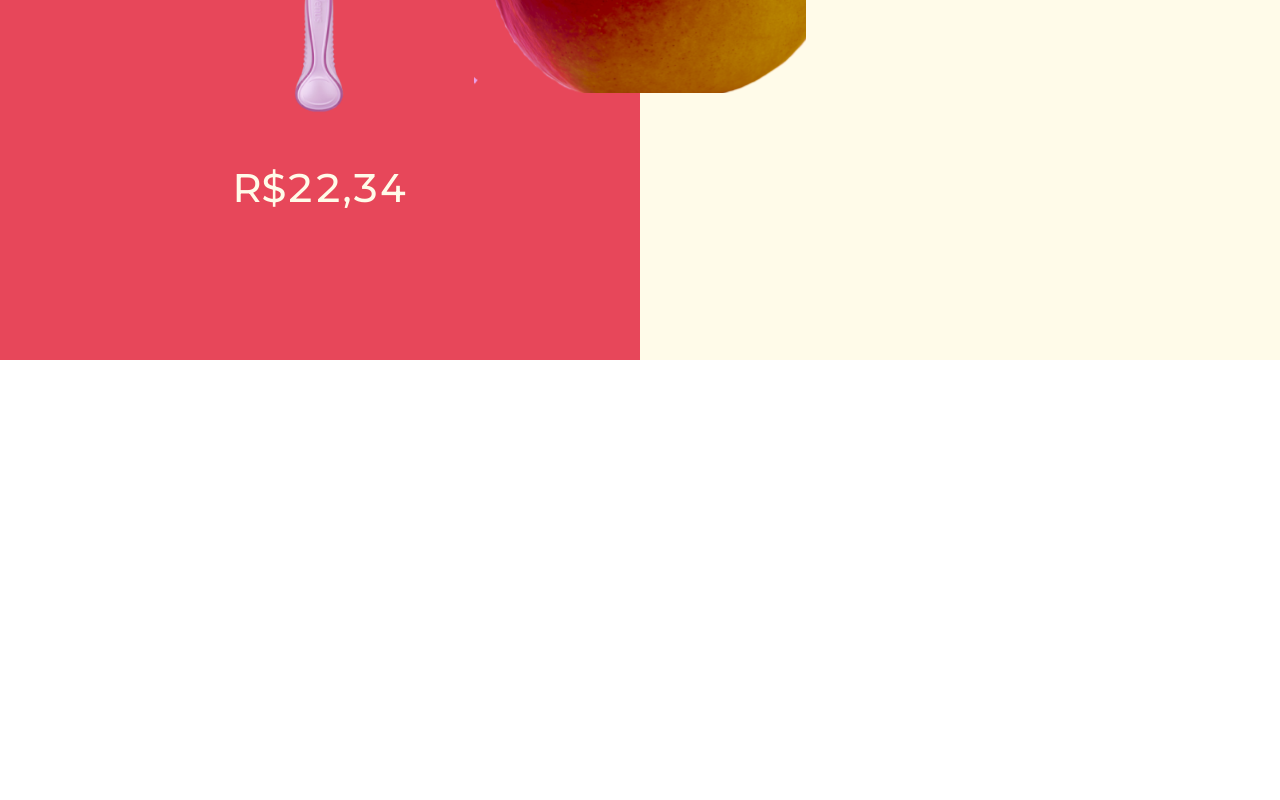
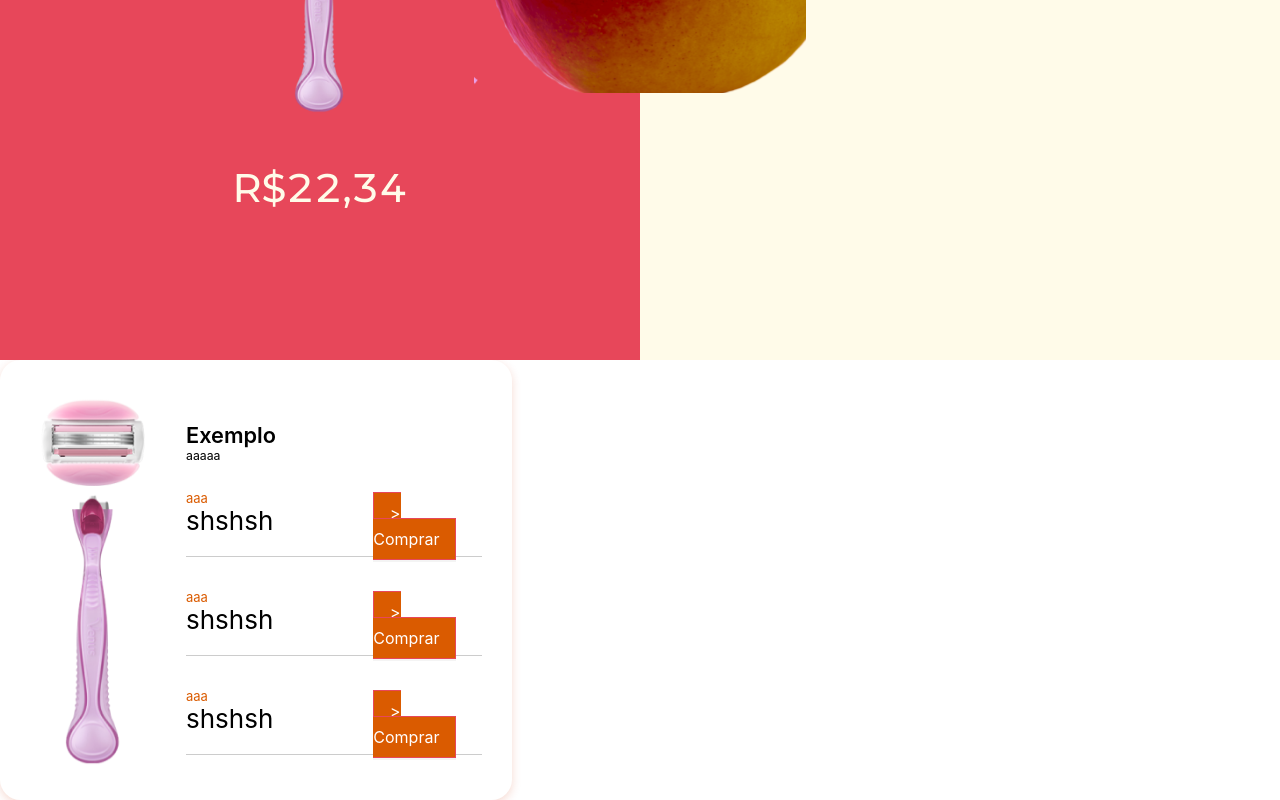
Before and after one commit to sofiadinizms/HackGrrrl, a React (Create React App) app in the folder client/: page / in a window 1280 px wide. Shown: the part 1240-2040 px from the top of the page. Before the commit the page ends 1600 px from the top, so only its background shows below. Built offline with nearby package versions, Linux system fonts and the light colour scheme.

Commit message:
feature(feature/comparation-features): creating the modal

```diff
--- a/client/src/App.jsx
+++ b/client/src/App.jsx
@@ -2,6 +2,11 @@ import {
   SearchPage,
   PriceComparison
 } from './components';
+
+import {
+  WhereToBuy
+} from './views';
+
 import {
   AppBox
 } from './AppStyles';
@@ -11,6 +16,7 @@ function App() {
     <AppBox>
       <SearchPage />
       <PriceComparison />
+      <WhereToBuy />
     </AppBox>
 
   );
--- /dev/null
+++ b/client/src/components/ProductModal/index.jsx
@@ -0,0 +1,23 @@
+import React, { useState, useEffect } from 'react';
+import ProductsBrandRelated from '../ProductsBrandRelated';
+import { ContainerModal, SubTitle, TitleModal, ContainerInfo } from './styles';
+import productExample from '../Assets/gillete_example.png';
+
+function ProductModal({ title, subtitle, image }) {
+    return (
+        <ContainerModal>
+            <img src={productExample} />
+            <ContainerInfo>
+                <div>
+                <TitleModal>Exemplo</TitleModal>
+                <SubTitle>aaaaa</SubTitle>
+             </div>
+            <ProductsBrandRelated />
+            <ProductsBrandRelated />
+            <ProductsBrandRelated />
+            </ContainerInfo>
+        </ContainerModal>
+    )
+}
+
+export default ProductModal;
--- /dev/null
+++ b/client/src/components/ProductModal/styles.js
@@ -0,0 +1,41 @@
+import styled from 'styled-components';
+import Theme from '../../global/theme';
+
+
+export const ContainerModal = styled.div`
+width: 40%;
+height: auto;
+align-items: center;
+padding: 0 30px;
+background: #FFFFFF;
+box-shadow: 0px 3.07167px 9.13316px rgba(205, 49, 0, 0.18);
+border-radius: 20.5237px;
+display: flex;
+
+img{
+width: 128px;
+height: 440px;
+}
+`;
+
+export const ContainerInfo = styled.div`
+display: flex;
+flex-direction: column;
+margin-top: 50px;
+margin-left: 28px;
+`;
+
+export const TitleModal = styled.h2`
+font-weight: 600;
+font-size: 21.7509px;
+line-height: 1px;
+color: #000000;
+`;
+
+export const SubTitle = styled.p`
+font-style: normal;
+font-weight: normal;
+font-size: 12.2867px;
+line-height: 18px;
+color: #000000;
+`;
--- /dev/null
+++ b/client/src/components/ProductsBrandRelated/index.jsx
@@ -0,0 +1,24 @@
+import React from 'react';
+import {Button, Container, InfoContainer, Price, Title} from './styles';
+
+function ProducstBrandRelated({brand, price, link}){
+return(
+<Container>
+    <InfoContainer>
+        <Title>
+            aaa
+        </Title>
+        <Price>
+            shshsh
+        </Price>
+    </InfoContainer>
+    <div>
+    <Button href={link}>{'> Comprar'}</Button>
+    </div>
+</Container>
+)
+}
+
+
+
+export default ProducstBrandRelated;
--- /dev/null
+++ b/client/src/components/ProductsBrandRelated/styles.js
@@ -0,0 +1,41 @@
+import styled from 'styled-components';
+import Theme from '../../global/theme';
+
+export const Container = styled.div`
+ display: flex;
+ border-bottom: 0.153584px solid #ccc;
+ align-items: center;
+ margin: 20px 0;
+`;
+
+export const Title = styled.p`
+font-style: normal;
+font-weight: normal;
+font-size: 13px;
+line-height: 1px;
+color: #DA5B00;
+`;
+
+export const Button = styled.a`
+    text-decoration: none;
+    background: #DA5B00;
+    color: white;
+    padding: 10px 16px;
+    box-shadow: 0px 2px 0px 0px #0000000B;
+    border: 1px solid #E7475A;
+    font-size: 16px;
+`;
+
+export const Price = styled.p`
+font-style: normal;
+font-weight: normal;
+font-size: 26px;
+line-height: 18px;
+color: #000000;
+`;
+
+export const InfoContainer = styled.div`
+display: flex;
+flex-direction: column;
+margin-right: 100px;
+`;
--- a/client/src/components/index.jsx
+++ b/client/src/components/index.jsx
@@ -1,3 +1,4 @@
 export { default as PostList } from './PostList';
 export { default as SearchPage } from './SearchPage';
 export { default as PriceComparison } from './PriceComparison';
+export {default as ProductModal} from './ProductModal';
--- /dev/null
+++ b/client/src/views/WhereToBuy/index.jsx
@@ -0,0 +1,11 @@
+import React from 'react';
+import { ProductModal } from '../../components';
+
+
+function WhereToBuy(){
+    return(
+        <ProductModal />
+    )
+}
+
+export default WhereToBuy;
--- /dev/null
+++ b/client/src/views/index.jsx
@@ -0,0 +1,5 @@
+import WhereToBuy from './WhereToBuy';
+
+export{
+    WhereToBuy
+};
```
Also changed, not shown: client/src/views/WhereToBuy/styles.js (added).
